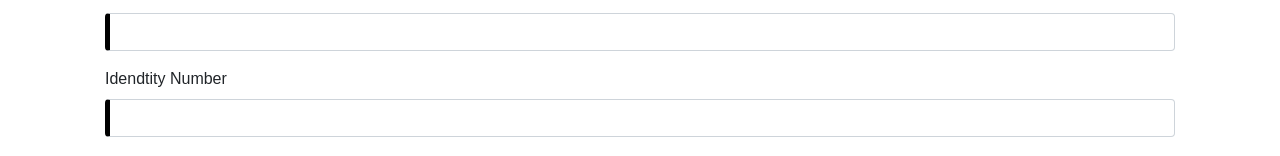
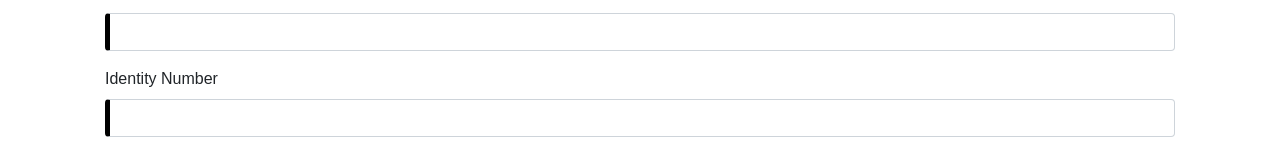
Before and after one commit to MohammedRiazKhan/HospitalSystemFrontEnd, an Angular app: page /doctors/new in a window 1280 px wide. Shown: the part 346-502 px from the top of the page. Built offline with nearby package versions, Linux system fonts and the light colour scheme.

Commit message:
Updated Views

```diff
--- a/src/app/app-routing.module.ts
+++ b/src/app/app-routing.module.ts
@@ -17,9 +17,8 @@ import { EditAppointmentComponent } from './components/ui-components/hospital/ap
 
 const routes: Routes = [
 
-  {path: '', redirectTo: 'login', pathMatch: 'full'},
   {path: 'login', component: LoginComponent},
-  {path: 'patients', component: PatientListComponent},
+  {path: 'patients/list', component: PatientListComponent},
   {path: 'visits', component: VisitListComponent},
   {path: 'doctors', component : DoctorListComponent},
   {path: 'doctors/new', component: CreateDoctorComponent},
@@ -30,7 +29,8 @@ const routes: Routes = [
   {path: 'visits/view', component: ViewVisitComponent},
   {path: 'appointments', component: ListAppointmentComponent},
   {path: 'appointments/new', component: CreateAppointmentComponent},
-  {path: 'appointments/view', component: EditAppointmentComponent}
+  {path: 'appointments/view', component: EditAppointmentComponent},
+  {path: '', redirectTo: 'login', pathMatch: 'full'},
 
 ];
 
--- a/src/app/components/ui-components/hospital/employee/doctor/create-doctor/create-doctor.component.html
+++ b/src/app/components/ui-components/hospital/employee/doctor/create-doctor/create-doctor.component.html
@@ -27,7 +27,7 @@
         </div>
 
         <div class="form-group">
-          <label for="identityNumber">Idendtity Number</label>
+          <label for="identityNumber">Identity Number</label>
           <input type="text" id="identityNumber" #identityNumber="ngModel" required [(ngModel)]="doctor.identityNumber" name="identityNumber" class="form-control" />
           <div [hidden]="identityNumber.valid || identityNumber.pristine" class="alert alert-danger"> Identity Number is required </div>
         </div>
--- a/src/app/components/ui-components/hospital/employee/doctor/edit-doctor/edit-doctor.component.html
+++ b/src/app/components/ui-components/hospital/employee/doctor/edit-doctor/edit-doctor.component.html
@@ -25,7 +25,7 @@
                     </div>
 
                     <div class="form-group">
-                      <label for="identityNumber">Idendtity Number</label>
+                      <label for="identityNumber">Identity Number</label>
                       <input type="text" id="identityNumber" required [(ngModel)]="doctor.identityNumber" name="identityNumber" class="form-control"/>
                     </div>
 
--- a/src/app/components/ui-components/hospital/patient/create-patient/create-patient.component.ts
+++ b/src/app/components/ui-components/hospital/patient/create-patient/create-patient.component.ts
@@ -32,13 +32,14 @@ export class CreatePatientComponent implements OnInit {
   }
 
   onSubmit(){
+    this.router.navigate(['/patients/list']);
     this.submitted = true;
     this.save();
-    this.router.navigate(['/patients']);
+
   }
 
   cancel(){
-    this.router.navigate(['/patients']);
+    this.router.navigate(['/patients/list']);
   }
 
 }
--- a/src/app/components/ui-components/hospital/patient/edit-patient/edit-patient.component.ts
+++ b/src/app/components/ui-components/hospital/patient/edit-patient/edit-patient.component.ts
@@ -33,8 +33,7 @@ export class EditPatientComponent implements OnInit {
 
   update(){
     this.patientService.updatePatient(this.patient).subscribe(data => console.log(data), error1 => console.log(error1));
-    this.router.navigate(['/patients']);
-
+    this.router.navigate(['/patients/list']);
   }
 
   onSubmit(){
@@ -44,7 +43,7 @@ export class EditPatientComponent implements OnInit {
 
   cancel(){
 
-    this.router.navigate(['/patients']);
+    this.router.navigate(['/patients/list']);
 
   }
 
--- a/src/app/components/ui-components/site-components/login/login.component.ts
+++ b/src/app/components/ui-components/site-components/login/login.component.ts
@@ -22,7 +22,7 @@ export class LoginComponent implements OnInit {
 
   this.loginservice.authenticate(this.userName, this.passwords).subscribe(data => {
 
-        this.router.navigate(['/patients'])
+        this.router.navigate(['/patients/list'])
         this.invalidLogin = false
         this.loginservice.unhide();
 
--- a/src/app/components/ui-components/site-components/nav/nav.component.html
+++ b/src/app/components/ui-components/site-components/nav/nav.component.html
@@ -13,7 +13,7 @@
       <ul class="navbar-nav mr-auto">
 
         <li class="nav-item active hidden" id="patientsLink">
-          <a class="nav-link" routerLink="/patients" (click)="changeLink1()">Patients</a>
+          <a class="nav-link" routerLink="/patients/list" (click)="changeLink1()">Patients</a>
         </li>
 
         <li class="nav-item hidden" id="appoinmentsLink">
--- a/src/app/services/patient/patient.service.ts
+++ b/src/app/services/patient/patient.service.ts
@@ -3,7 +3,6 @@ import { HttpClient, HttpHeaders } from '@angular/common/http';
 import { Observable } from 'rxjs';
 
 import { InPatient } from 'src/app/domain/patient/in-patient';
-
 
 @Injectable({
   providedIn: 'root'
```
